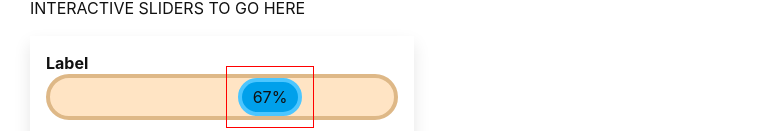
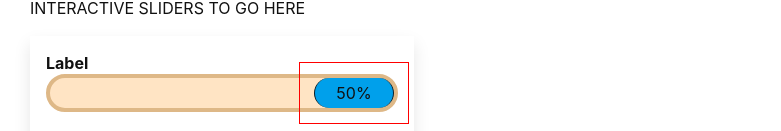
Before and after one commit to acmoles/react-slider, a React (Create React App) app: page / in a window 1280 px wide. Shown: the part 778-909 px from the top of the page, without its empty margins (0-781 px from the left). Built offline with nearby package versions, Linux system fonts and the light colour scheme.

Commit message:
stepped movement

```diff
--- a/public/index.html
+++ b/public/index.html
@@ -9,7 +9,6 @@
       manifest.json provides metadata used when your web app is added to the
       homescreen on Android. See https://developers.google.com/web/fundamentals/engage-and-retain/web-app-manifest/
     -->
-	<link rel="manifest" href="%PUBLIC_URL%/manifest.json">
 	<link rel="shortcut icon" href="%PUBLIC_URL%/favicon.ico">
 	<!--
       Notice the use of %PUBLIC_URL% in the tags above.
--- a/src/App.tsx
+++ b/src/App.tsx
@@ -34,18 +34,24 @@ export default class App extends React.Component<{}, State> {
           label: "Label 2",
           max: 1,
           min: 0,
-          step: 0,
+          step: 5,
           value: 0.33
         },
       ],
     };
+
+    setTimeout(() => {
+      const sliders = this.state.sliders.slice();
+      sliders[0].max = 50;
+      sliders[0].min = -100;
+      this.setState({sliders: sliders});
+    }, 2000);
   }
 
   handleSliderChange(id: number, value: number) {
     const sliders = this.state.sliders.slice();
     sliders[id].value = value;
     this.setState({sliders: sliders});
-    //console.log(this.state.sliders);
   }
 
   render() {
@@ -69,7 +75,7 @@ export default class App extends React.Component<{}, State> {
         <hr />
 
         <p>INTERACTIVE SLIDERS TO GO HERE</p>
-        <div className="slider-group">
+        <div className="box">
           {sliderList}
         </div>
       </div>
--- a/src/Slider.tsx
+++ b/src/Slider.tsx
@@ -8,6 +8,7 @@ interface SliderProps extends SliderData {
 
 interface SliderState {
   offsetHandle: number;
+  dragging: boolean;
 }
 
 export class Slider extends React.Component<SliderProps, SliderState> {
@@ -16,7 +17,6 @@ export class Slider extends React.Component<SliderProps, SliderState> {
   offsetWrapper: number;
   offsetMouse: number;
   prevOffsetHandle: number;
-  dragging: boolean;
   stepRatios: number[];
   wrapperRange: number;
 
@@ -27,7 +27,8 @@ export class Slider extends React.Component<SliderProps, SliderState> {
   constructor(props: SliderProps) {
     super(props);
     this.state = {
-      offsetHandle: 0
+      offsetHandle: 0,
+      dragging: false
     }
 
     this.rangeRef = React.createRef();
@@ -37,7 +38,6 @@ export class Slider extends React.Component<SliderProps, SliderState> {
     this.offsetWrapper = 0;
     this.offsetMouse = 0;
     this.prevOffsetHandle = -1;
-    this.dragging = false;
     this.stepRatios = this.calculateStepRatios();
     this.wrapperRange = 0; // Calculated in didMount hook reflow
   }
@@ -69,18 +69,37 @@ export class Slider extends React.Component<SliderProps, SliderState> {
     this.handleDragEnd(event)
   }
 
+  componentDidUpdate(prevProps: SliderProps) {
+    if (
+      prevProps.min !== this.props.min ||
+      prevProps.max !== this.props.max
+    ) {
+      this.reflow();
+      this.setValue(this.getNormalized(this.props.value));
+    }
+
+    if (prevProps.step !== this.props.step) {
+      this.calculateStepRatios();
+    }
+  }
+
   render() {
     // Some kind of formatting config in the future
-    const valueFormatted = this.props.unit ? this.props.value.toFixed(0) + this.props.unit : this.props.value.toFixed(2);
-    const maxFormattedStringLength = this.calculateMaxFormattedCharacters()
+    const formattedValue = this.props.unit ? this.props.value.toFixed(0) + this.props.unit : this.props.value.toFixed(2);
+    const maxFormattedStringLength = this.calculateMaxFormattedCharacters();
 
     const handleStyle = {
       transform: "translateX(" + this.state.offsetHandle + "px)",
       minWidth: maxFormattedStringLength + "em"
     }
 
+    const sliderClasses = ["slider"];
+    if (this.state.dragging) {
+      sliderClasses.push("active");
+    }
+
     return (
-      <div className="slider">
+      <div className={sliderClasses.join(" ")}>
         <label>{ this.props.label }</label>
         <div className="range" ref={this.rangeRef}>
           <div
@@ -92,7 +111,7 @@ export class Slider extends React.Component<SliderProps, SliderState> {
               className="hitbox"
               onMouseDown={(event) => {this.handleDragStart(event)}}
             ></div>
-            {valueFormatted}
+            {formattedValue}
           </div>
         </div>
       </div>
@@ -103,42 +122,29 @@ export class Slider extends React.Component<SliderProps, SliderState> {
     event.preventDefault();
     event.stopPropagation();
 
-    console.log("drag start");
-
     // Start drag
-    this.dragging = true;
+    this.setState({dragging: true});
     this.offsetWrapper = GetPosition(this.rangeRef.current);
     this.offsetMouse = event.clientX - GetPosition(this.handleRef.current);
-
-    // TODO add active class
   }
 
   handleDragEnd(event: any) {
-    if (!this.dragging) {
+    if (!this.state.dragging) {
       return;
     }
     // Stop drag
-    this.dragging = false;
-
-    console.log("drag end");
-
-    // TODO final stepped value to set? Better to snap as dragged...
-
-
-    // TODO remove active class
+    this.setState({dragging: false});
   }
 
   handleDrag(event: any) {
-    if (this.dragging) {
+    if (this.state.dragging) {
       event.preventDefault();
-      //console.log("drag update");
 
       this.scheduledAnimationFrame = requestAnimationFrame(() => {
         const offset = event.clientX - this.offsetWrapper - this.offsetMouse;
         this.setValueByOffset(offset);
         this.updateOffsetFromValue();
       })
-
     }
   }
 
@@ -150,6 +156,15 @@ export class Slider extends React.Component<SliderProps, SliderState> {
   translateNormalized( value: number ) {
     let unnormalized = value * (this.props.max - this.props.min) + this.props.min;
     return unnormalized
+  }
+
+  setValue(valueToSet: number) {
+    const value = this.translateNormalized(
+      this.getAllowableValue(
+        valueToSet
+      )
+    );
+    this.props.onChange(value);
   }
 
   setValueByOffset(offset: number) {
@@ -165,12 +180,14 @@ export class Slider extends React.Component<SliderProps, SliderState> {
     this.valueNormalised = this.getNormalized(this.props.value);
 
     let offset = this.getOffsetByRatio(
-      //this.getClosestStep(this.valueNormalised),
-      this.valueNormalised
+      this.getAllowableValue(
+        //this.getClosestStep(this.valueNormalised),
+        this.valueNormalised
+      )
     );
 
     if (offset !== this.prevOffsetHandle) {
-      this.setState({offsetHandle: offset})
+      this.setState({offsetHandle: offset});
       this.prevOffsetHandle = offset;
     }
   }
@@ -188,42 +205,39 @@ export class Slider extends React.Component<SliderProps, SliderState> {
     allowable = Math.max(value, 0);
     allowable = Math.min(allowable, 1);
 
-    //TODO set to stepped value
+    if (this.props.step > 1) {
+      allowable = this.getClosestStep(allowable);
+    }
+
     return allowable;
   }
 
   reflow() {
     this.offsetWrapper = GetPosition(this.rangeRef.current);
-    this.wrapperRange = this.calculateRange();
-    //this.valuePrecision = this.calculateValuePrecision();
+    this.wrapperRange = this.rangeRef.current.clientWidth - this.handleRef.current.offsetWidth;
     this.updateOffsetFromValue();
   }
 
-  calculateRange() {
-    return this.rangeRef.current.clientWidth - this.handleRef.current.offsetWidth;
-  }
-
   getClosestStep(value: number) {
-    var k = 0;
+    var stepIndex = 0;
     var min = 1;
     for (var i = 0; i <= this.props.step - 1; i++) {
       if (Math.abs(this.stepRatios[i] - value) < min) {
         min = Math.abs(this.stepRatios[i] - value);
-        k = i;
+        stepIndex = i;
       }
     }
-    return this.stepRatios[k];
+    return this.stepRatios[stepIndex];
   }
 
   calculateStepRatios() {
-    // TODO step should update on prop change
     var stepRatios = [];
     if (this.props.step >= 1) {
       for (var i = 0; i <= this.props.step - 1; i++) {
         if (this.props.step > 1) {
           stepRatios[i] = i / (this.props.step - 1);
         } else {
-          // A single step will always have a 0 value
+          // Say, a single step will always have a 0 value
           stepRatios[i] = 0;
         }
       }
@@ -232,11 +246,10 @@ export class Slider extends React.Component<SliderProps, SliderState> {
   }
 
   calculateMaxFormattedCharacters() {
-    // Improve with formatting config in the future
-    const formattedValue = this.props.unit ? this.props.max.toFixed(0) + this.props.unit : this.props.max.toFixed(2);
-    return formattedValue.length;
+    const formattedValueMax = this.props.unit ? this.props.max.toFixed(0) + this.props.unit : this.props.max.toFixed(2);
+    const formattedValueMin = this.props.unit ? this.props.min.toFixed(0) + this.props.unit : this.props.min.toFixed(2);
+    return Math.max(formattedValueMax.length, formattedValueMin.length);
   }
-
 
 }
 
--- a/src/slider.css
+++ b/src/slider.css
@@ -2,10 +2,12 @@
     display: flex;
     flex-direction: column;
     margin-bottom: 1em;
+    user-select:none;
 }
 
 .slider label {
     font-weight: bold;
+    user-select: all;
 }
 
 .slider .range {
@@ -25,9 +27,9 @@
     width: unset;
     border-radius: 9999px;
     padding: 0.25em 0.5em;
-    border: solid 4px #4cc6ff;
+    border-left: solid 1px #081d27;
+    border-right: solid 1px #081d27;
     cursor: pointer;
-    user-select:none;
 }
 
 .slider .hitbox {
--- a/src/styles.css
+++ b/src/styles.css
@@ -45,7 +45,7 @@ img {
   margin: 10px 0;
 }
 
-.slider-group {
+.box {
   padding: 1em;
   box-shadow: 0 0.5em 1em rgba(0, 0, 0, 0.1);
   max-width: 24em;
```
